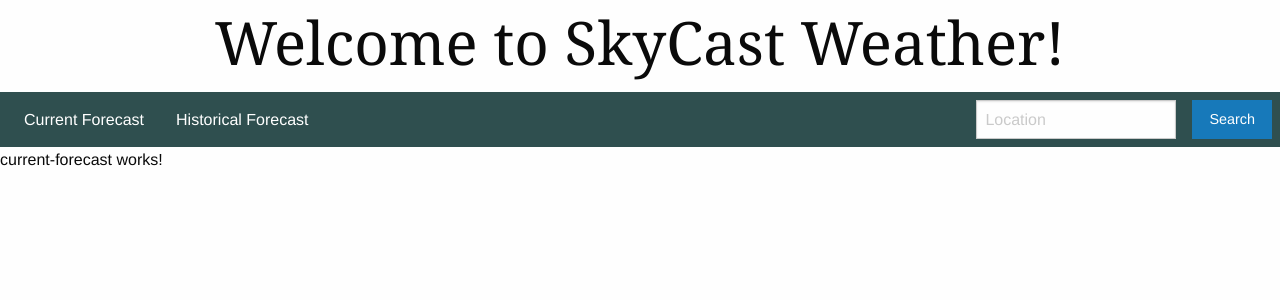
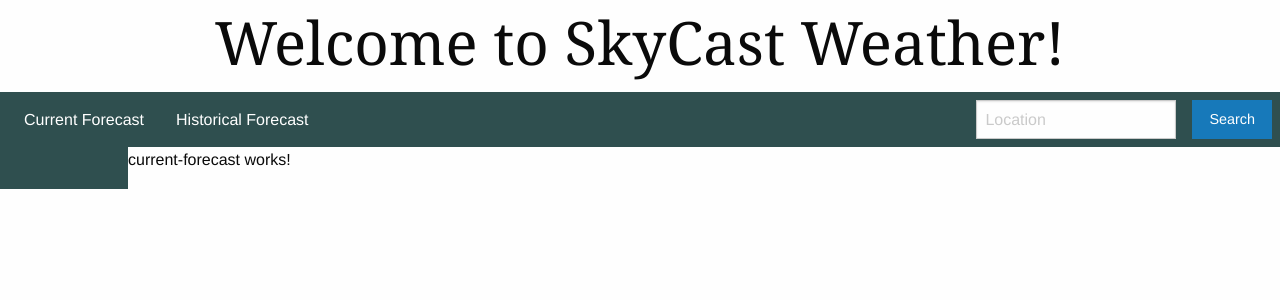
Before and after one commit to cwainner/skycast-weather, an Angular app: page / in a window 1280 px wide. Shown: the top 300 px of the page. Built offline with nearby package versions, Linux system fonts and the light colour scheme.

Commit message:
Add sidebar class style

```diff
--- a/src/app/app.component.html
+++ b/src/app/app.component.html
@@ -22,7 +22,7 @@
 </div>
 <div class="grid-x grid-padding-x">
   <!-- Side bar -->
-  <div class="cell-small-1">
+  <div class="cell-small-1 fixed-sidebar">
 
   </div>
   <!-- sub-components -->
--- a/src/app/app.component.scss
+++ b/src/app/app.component.scss
@@ -14,3 +14,8 @@
 .nav-link:hover{
   color: lightsteelblue;
 }
+
+.fixed-sidebar {
+  width: 10%;
+  background-color: darkslategray;
+}
```
